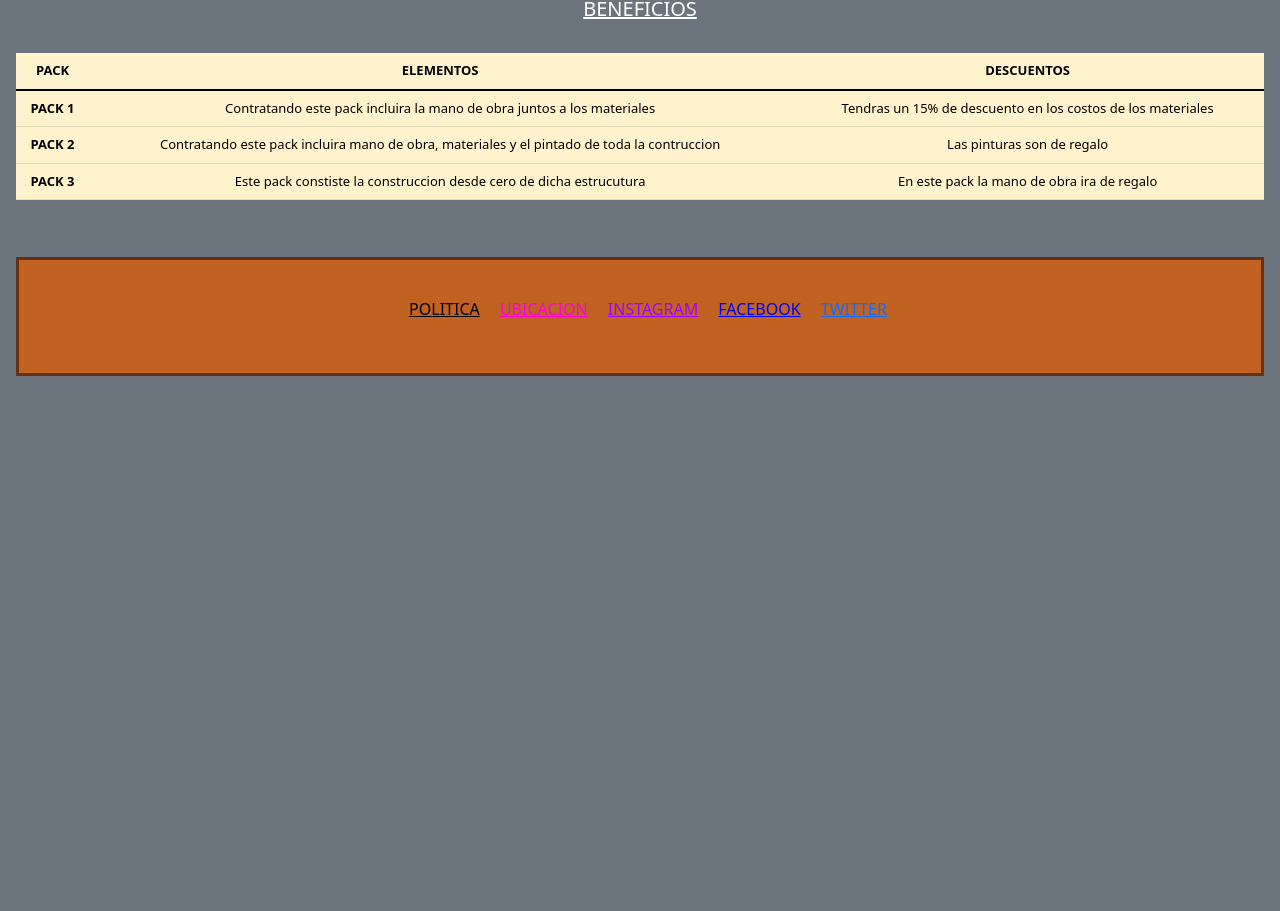
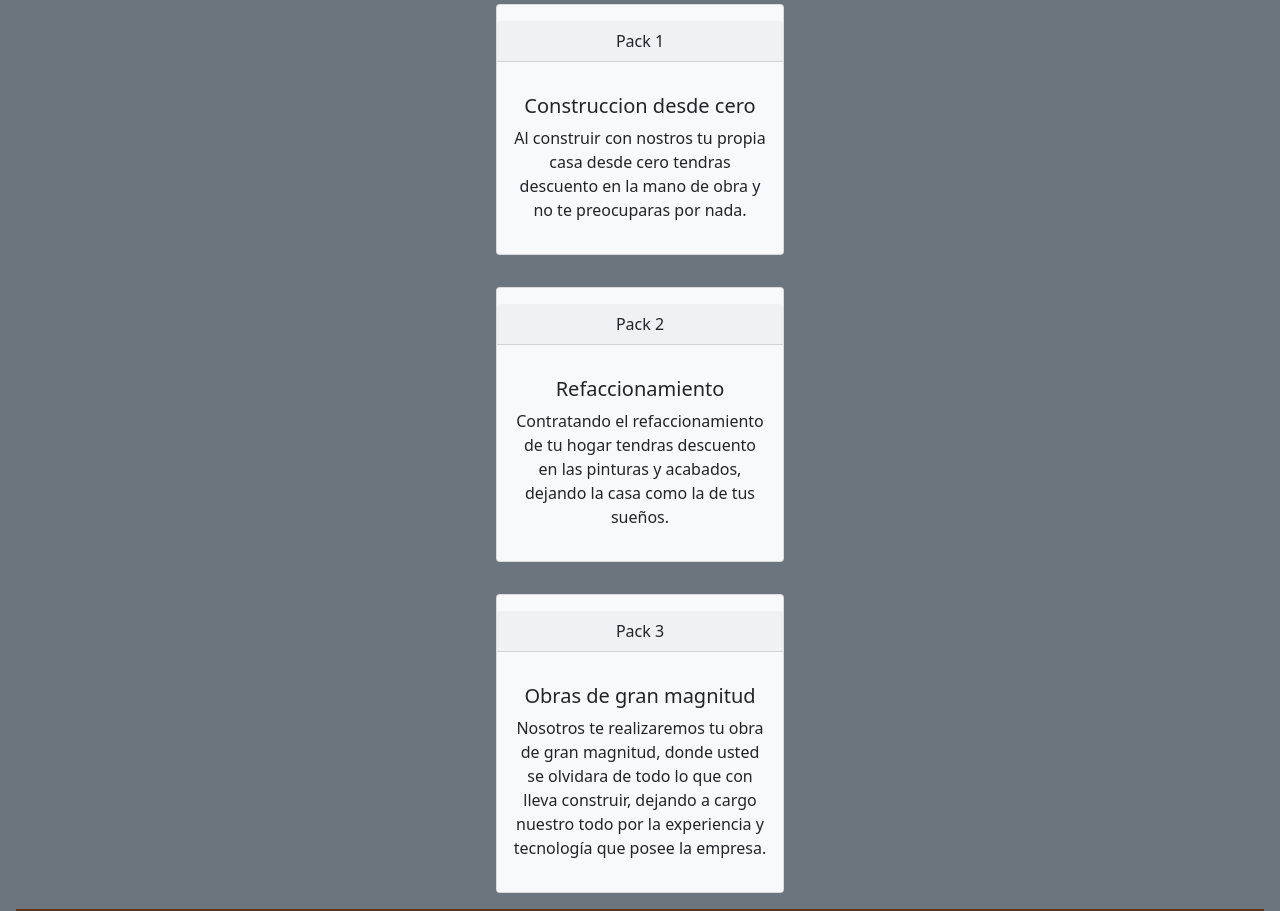
Before and after one commit to LautaroFS/ProyectoCoder, a website: page Pages/beneficios.html in a window 1280 px wide. Shown: the part 408-1319 px from the top of the page. Before the commit the page ends 808 px from the top, so only its background shows below. Drawn offline with Linux system fonts and the light colour scheme; a web font is replaced by a local one.

Commit message:
Web Site 0.8

```diff
--- a/Pages/beneficios.html
+++ b/Pages/beneficios.html
@@ -3,7 +3,8 @@
 
 <head>
     <title> BENEFICIOS DE LUIS GONZALEZ S.A.</title>
-    <meta name="description" content="Excelentes beneficios al contratar nuestros trabajos. Siempre pensando en el bolsillo de nuestro cliente.">
+    <meta name="description"
+        content="Excelentes beneficios al contratar nuestros trabajos. Siempre pensando en el bolsillo de nuestro cliente.">
     <meta name="keywords" content="constructora, casa, edificio, hospital, remodelación, materiales">
     <meta charset="UTF-8">
     <meta name="theme-color">
@@ -51,52 +52,48 @@
     </header>
     <!-- ----------------------------- BENEFICIOS ------------------------------ -->
     <section class="beneficios">
-        <h3 class="titulo fs-5">BENEFICIOS</h3>
-        <table class="tabla table table-warning">
-            <thead>
-              <tr>
-                <th scope="col">PACK</th>
-                <th scope="col">ELEMENTOS</th>
-                <th scope="col">DESCUENTOS</th>
-              </tr>
-            </thead>
-            <tbody>
-              <tr>
-                <th scope="row">PACK 1</th>
-                <td>Contratando este pack incluira la mano de obra juntos a los materiales</td>
-                <td>Tendras un 15% de descuento en los costos de los materiales</td>
-              </tr>
-              <tr>
-                <th scope="row">PACK 2</th>
-                <td>Contratando este pack incluira mano de obra, materiales y el pintado de toda la contruccion</td>
-                <td>Las pinturas son de regalo</td>
-              </tr>
-              <tr>
-                <th scope="row">PACK 3</th>
-                <td>Este pack constiste la construccion desde cero de dicha estrucutura</td>
-                <td>En este pack la mano de obra ira de regalo</td>
-              </tr>
-            </tbody>
-          </table>
+        <h3 class="titulo fs-5 text-center">BENEFICIOS</h3>
+        <div class="card text-dark bg-light mb-3 img-fluid" style="max-width: 18rem;">
+            <div class="card-header text-center">Pack 1</div>
+            <div class="card-body">
+                <h5 class="card-title text-center">Construccion desde cero</h5>
+                <p class="card-text text-center">Al construir con nostros tu propia casa desde cero tendras descuento en la mano de
+                    obra y no te preocuparas por nada.</p>
+            </div>
+        </div>
+        <div class="card text-dark bg-light mb-3 img-fluid" style="max-width: 18rem;">
+            <div class="card-header text-center">Pack 2</div>
+            <div class="card-body">
+                <h5 class="card-title text-center">Refaccionamiento</h5>
+                <p class="card-text text-center">Contratando el refaccionamiento de tu hogar tendras descuento en las pinturas y
+                    acabados, dejando la casa como la de tus sueños.</p>
+            </div>
+        </div>
+        <div class="card text-dark bg-light mb-3 img-fluid" style="max-width: 18rem;">
+            <div class="card-header text-center">Pack 3</div>
+            <div class="card-body">
+                <h5 class="card-title text-center">Obras de gran magnitud</h5>
+                <p class="card-text text-center">Nosotros te realizaremos tu obra de gran magnitud, donde usted se olvidara de todo
+                    lo que con lleva construir, dejando a cargo nuestro todo por la experiencia y tecnología que posee
+                    la empresa.</p>
+            </div>
+        </div>
     </section>
 
     <!-- ------------------------------- FOOTER -------------------------------- -->
     <footer class="footerBen">
         <ul>
             <li>
-                <a href=""  class="boton-POLITICA">POLITICA</a>
+                <a href="https://goo.gl/maps/ZJErTAFjUhuijVAx8" class="boton-UBICACION">Ubicacion</a>
             </li>
             <li>
-                <a href="" class="boton-UBICACION">UBICACION</a>
+                <a href="https://www.instagram.com/gonzalezlauty/?hl=es" class="boton-INSTAGRAM">Instagram</a>
             </li>
             <li>
-                <a href="https://www.instagram.com/gonzalezlauty/?hl=es" class="boton-INSTAGRAM">INSTAGRAM</a>
+                <a href="https://www.facebook.com/lauty.gonzalez.94695/" class="boton-FACEBOOK">Facebook</a>
             </li>
             <li>
-                <a href="" class="boton-FACEBOOK">FACEBOOK</a>
-            </li>
-            <li>
-                <a href="" class="boton-TWITTER">TWITTER</a>
+                <a href="https://www.linkedin.com/in/lautaro-gonz%C3%A1lez-999312239/" class="boton-LinkedIn">LinkedIn</a>
             </li>
         </ul>
     </footer>
--- a/SCSS/origen.scss
+++ b/SCSS/origen.scss
@@ -58,23 +58,9 @@
     }
 
 /* ------------------------------- BENEFICIOS ------------------------------- */
-.tabla {
-    border-collapse: collapse;
-    text-align: center;
-    font-size: small;
-    margin-top: 2rem;
-
     .beneficios {
         display: flex;
         flex-direction: column;
         align-items: center;
         justify-content: center;
     }
-
-    th {
-        td {
-            border: 3px solid;
-            border-color: rgba(233, 156, 93, 0.836);
-        }
-    }
-}
```
Also changed, not shown: Pages/contacto.html (+4 -7 lines), Pages/nosotros.html (+4 -7 lines), Pages/profesionales.html (+4 -7 lines), Css/style.css, 1 other file.
